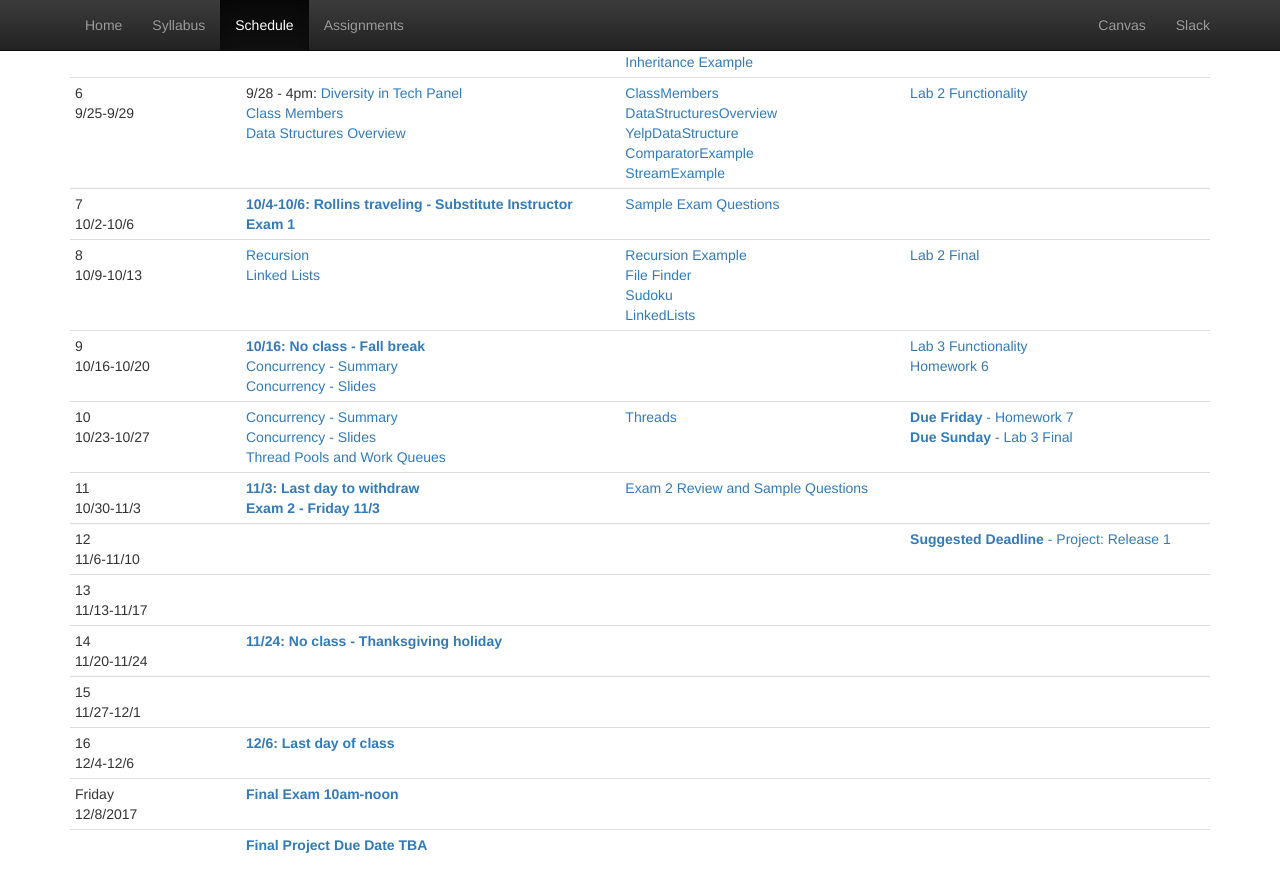
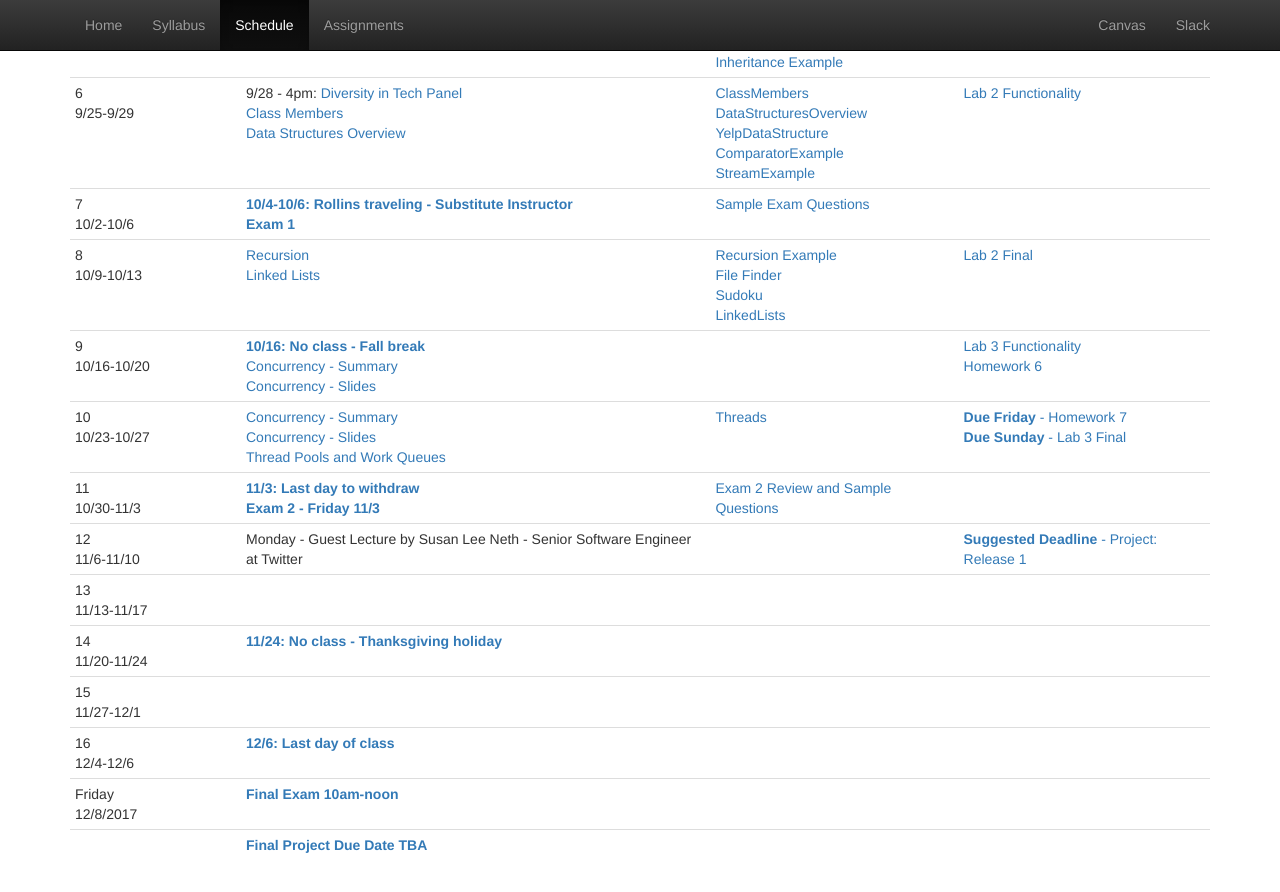
Before and after one commit to CS514-F17/cs514-f17.github.io, a Jekyll site: the page built from schedule.html, in a window 1280 px wide and 900 px high, scrolled down 708 px. Shown: the top 892 px of the window. Built offline with Jekyll 4.4.1, drawn with Linux system fonts in a browser that asks for light colours.

Commit message:
add guest lecture

```diff
--- a/schedule.html
+++ b/schedule.html
@@ -208,6 +208,7 @@ title: Schedule
 	<tr>
 		<td>12<br/>11/6-11/10</td>
 		<td>
+			Monday - Guest Lecture by Susan Lee Neth - Senior Software Engineer at Twitter <br/>
 		</td>
 		<td>
 <!-- 				<a href="https://github.com/CS514-F17/code/blob/master/RecursionFun.java">RecursionFun.java</a><br/>
```
